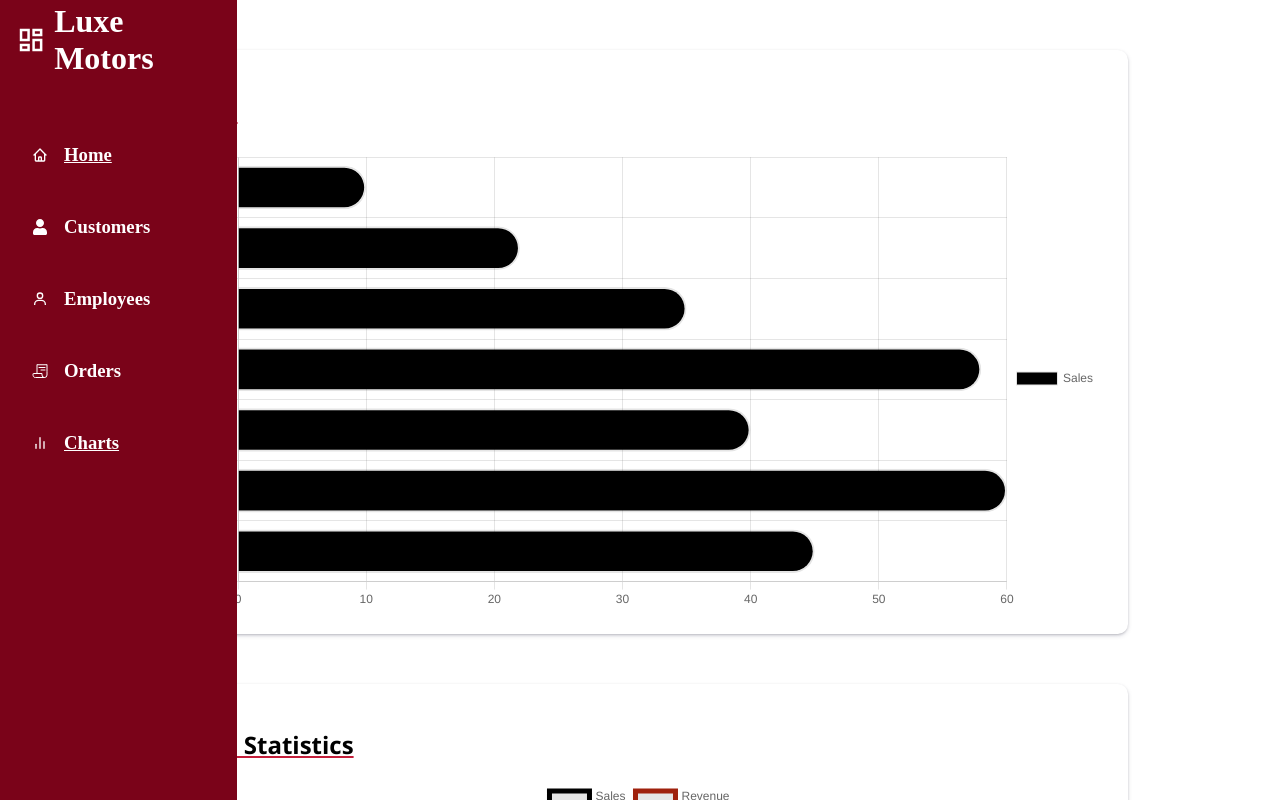
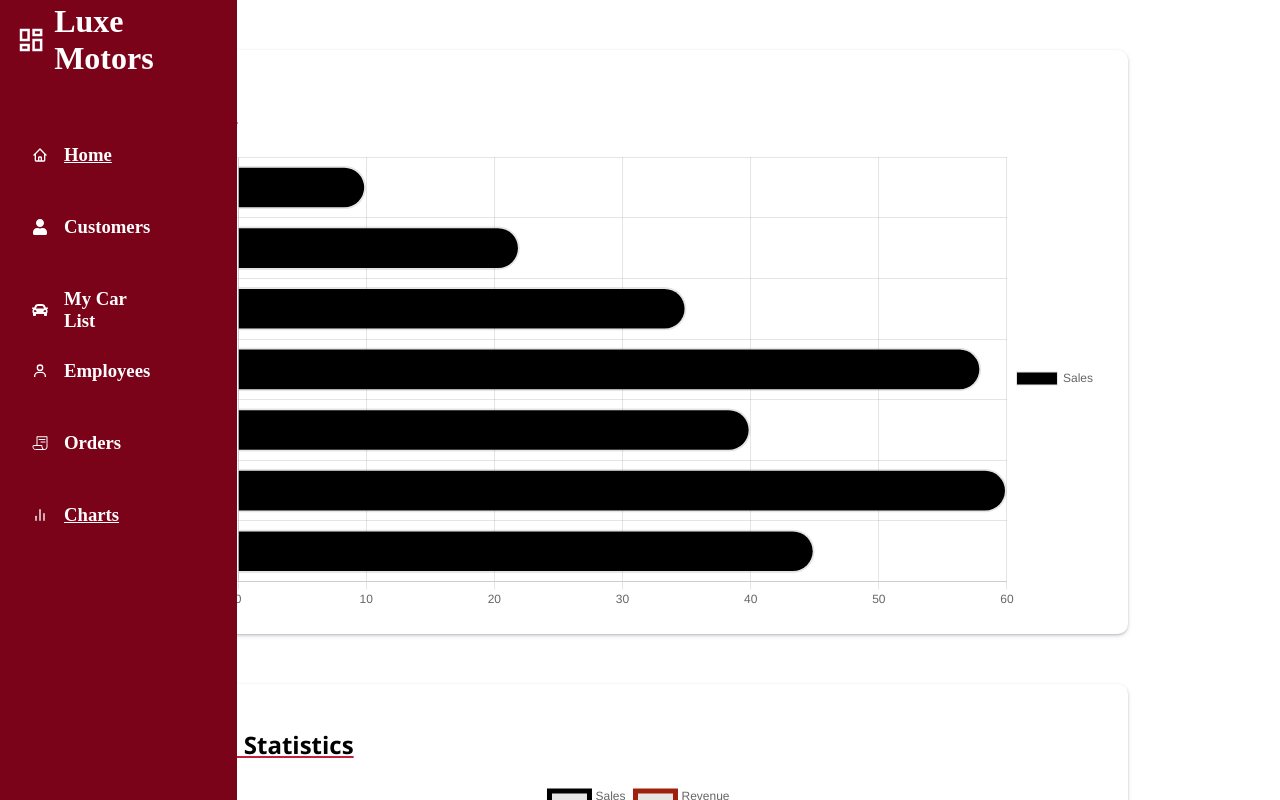
Before and after one commit to bechara-rizk/DealershipTeamOne, a Next.js app: page /dashboard/charts in a window 1280 px wide. Shown: the top 800 px of the page. Built offline with nearby package versions, Linux system fonts and the light colour scheme.

Commit message:
added a "My cars list" to the admin side

```diff
--- a/src/components/Sidebars.js
+++ b/src/components/Sidebars.js
@@ -9,6 +9,7 @@ import { FiBarChart2 } from "react-icons/fi";
 import { FaUser } from "react-icons/fa";
 import { BiUser } from "react-icons/bi";
 import { IoReceiptOutline } from "react-icons/io5";
+import { FaCar } from 'react-icons/fa';
 
 const Sidebar = () => {
   return (
@@ -31,6 +32,11 @@ const Sidebar = () => {
         </div>
 
         <div className="item">
+        <FaCar className="car-icon" />
+          <h3>My Car List</h3>
+        </div>
+
+        <div className="item">
         <BiUser className="employee-icon" />
           <h3>Employees</h3>
         </div>
```
